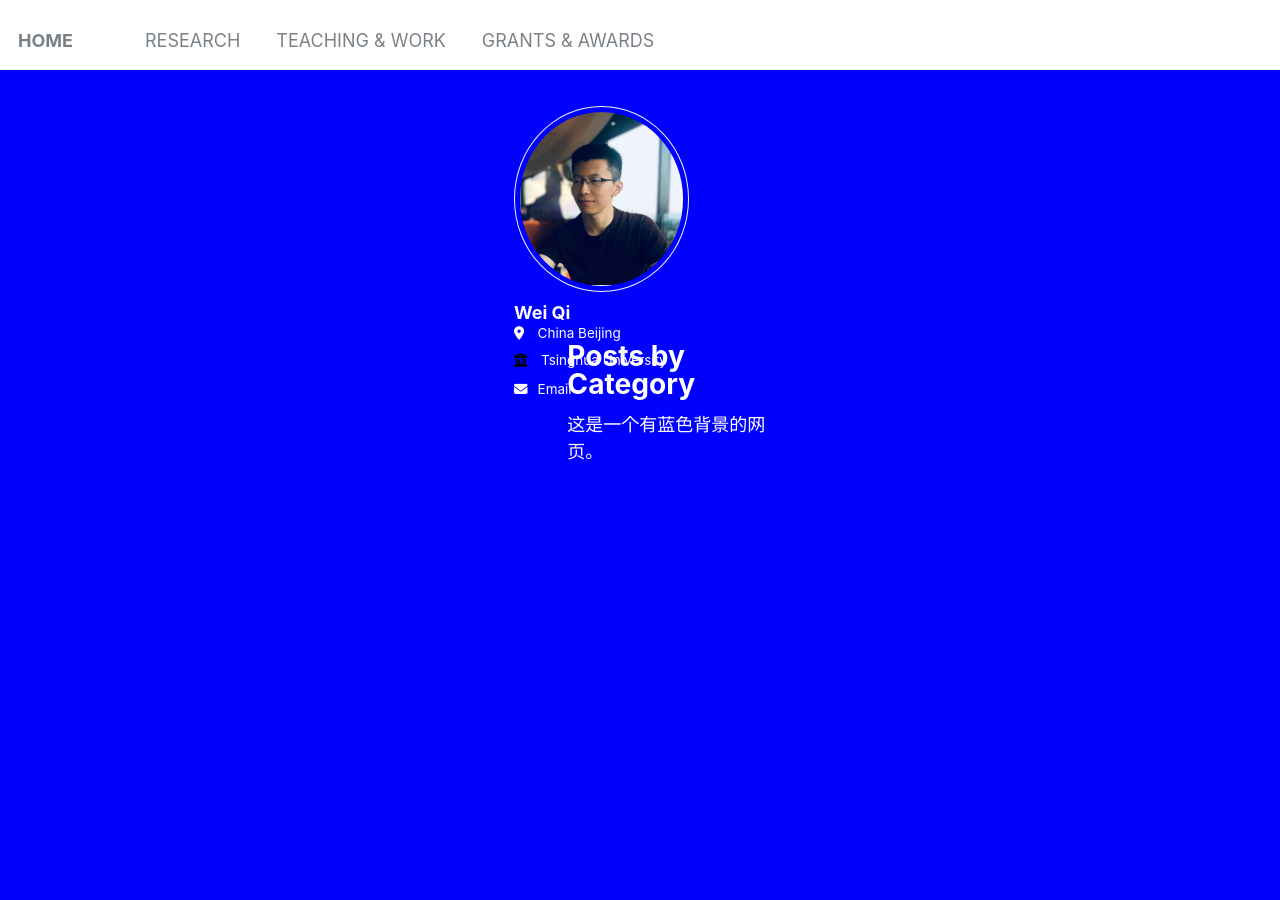
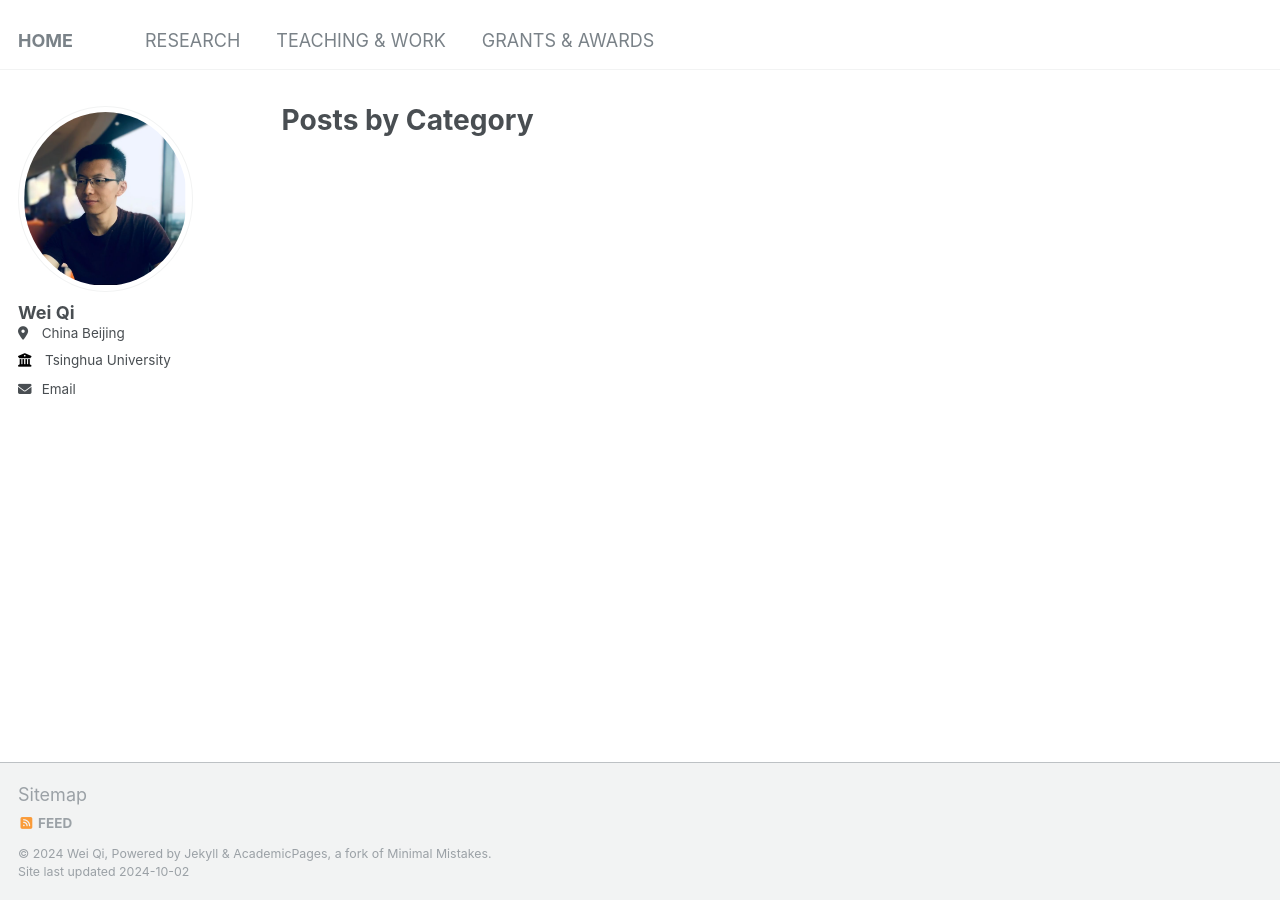
Before and after one commit to wei-qi-home/wei-qi-home.github.io, a Jekyll site: the page built from _pages/category-archive.html, in a window 1280 px wide and 900 px high. Built offline with Jekyll 4.4.1, drawn with Linux system fonts in a browser that asks for light colours.

Commit message:
Update category-archive.html

```diff
--- a/_pages/category-archive.html
+++ b/_pages/category-archive.html
@@ -15,29 +15,3 @@ author_profile: true
     {% include archive-single.html %}
   {% endfor %}
 {% endfor %}
-
-<!DOCTYPE html>
-<html lang="en">
-<head>
-    <meta charset="UTF-8">
-    <meta name="viewport" content="width=device-width, initial-scale=1.0">
-    <title>蓝色背景网页</title>
-    <style>
-        body {
-            margin: 0;
-            font-family: Arial, sans-serif;
-            background-color: blue; /* 设置背景颜色为蓝色 */
-            color: white; /* 设置文本颜色为白色 */
-            display: flex;
-            justify-content: center;
-            align-items: center;
-            height: 100vh; /* 使body充满整个视口高度 */
-        }
-    </style>
-</head>
-<body>
-    <div>
-        这是一个有蓝色背景的网页。
-    </div>
-</body>
-</html>
```
